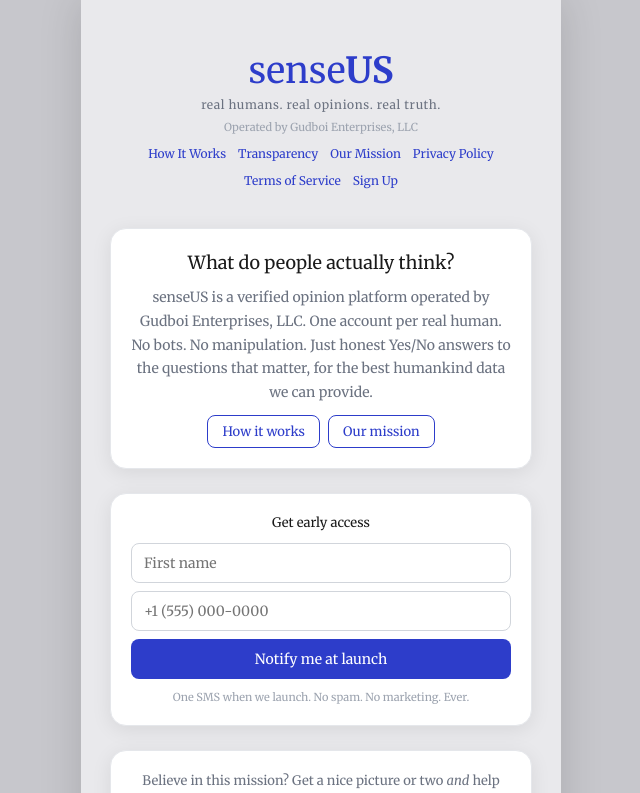
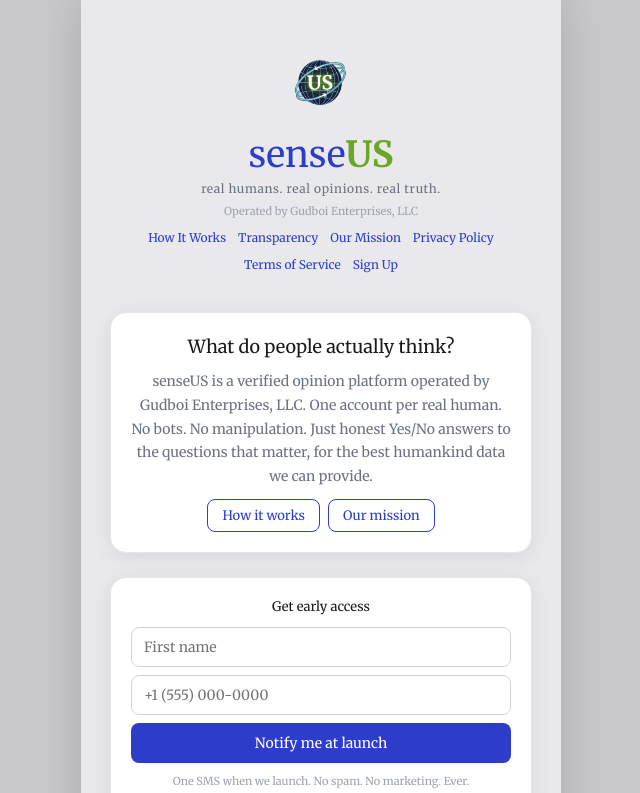
Before and after one commit to aidanrosequist-stack/senseUS, a React (Vite) app: page / in a window 1280 px wide. Shown: the top 793 px of the page, without its empty margins (319-959 px from the left). Built offline with nearby package versions, Linux system fonts and the light colour scheme; no server answers.

Commit message:
update logo in headers

```diff
--- a/src/components/layout/Header.jsx
+++ b/src/components/layout/Header.jsx
@@ -24,7 +24,7 @@ export default function Header() {
         />
         <div style={{ fontFamily: 'Merriweather, serif' }}>
           <div style={{ fontSize: '24px', fontWeight: 400, color: '#1A1A1A', lineHeight: 1 }}>
-            sense<span style={{ fontWeight: 700, color: '#509100' }}>US</span>
+            sense<span style={{ fontWeight: 700, color: '#6da627' }}>US</span>
           </div>
           <div style={{ fontSize: '12px', color: '#6B7280', letterSpacing: '0.03em', marginTop: '2px' }}>
             THE societal media platform
--- a/src/pages/Home.jsx
+++ b/src/pages/Home.jsx
@@ -57,8 +57,13 @@ export default function Home() {
         }}
       >
         <div style={{ marginBottom: '2.5rem' }}>
+          <img
+            src="/senseUS-logo.png"
+            alt="senseUS"
+            style={{ height: '72px', width: 'auto', marginBottom: '8px' }}
+          />
           <div style={{ fontSize: '36px', fontWeight: 500, color: '#2D3DCA', marginBottom: '4px' }}>
-            sense<span style={{ fontWeight: 700 }}>US</span>
+            sense<span style={{ fontWeight: 700, color: '#6da627' }}>US</span>
           </div>
           <div style={{ fontSize: '12px', color: '#6B7280', letterSpacing: '0.05em', marginBottom: '8px' }}>
             real humans. real opinions. real truth.
--- a/src/pages/Login.jsx
+++ b/src/pages/Login.jsx
@@ -79,6 +79,11 @@ export default function Login() {
       </div>
 
       <div style={{ marginBottom: '2rem' }}>
+        <img
+          src="/senseUS-logo.png"
+          alt="senseUS"
+          style={{ height: '56px', width: 'auto', marginBottom: '8px' }}
+        />
         <div style={{ fontSize: '28px', fontWeight: 400, color: '#1A1A1A', marginBottom: '4px' }}>
           sense<span style={{ fontWeight: 700, color: '#6da627' }}>US</span>
         </div>
--- a/src/pages/Register.jsx
+++ b/src/pages/Register.jsx
@@ -58,6 +58,14 @@ export default function Register() {
 
   return (
     <div style={{ maxWidth: '420px', margin: '0 auto', padding: '2rem 1.5rem' }}>
+      <img
+        src="/senseUS-logo.png"
+        alt="senseUS"
+        style={{ height: '56px', width: 'auto', marginBottom: '8px' }}
+      />
+      <div style={{ fontSize: '28px', fontWeight: 400, color: '#1A1A1A', marginBottom: '4px' }}>
+        sense<span style={{ fontWeight: 700, color: '#6da627' }}>US</span>
+      </div>
       <h1 style={{ fontSize: '22px', fontWeight: 600, marginBottom: '1.5rem', color: '#2D3DCA' }}>
         Join senseUS
       </h1>
```
